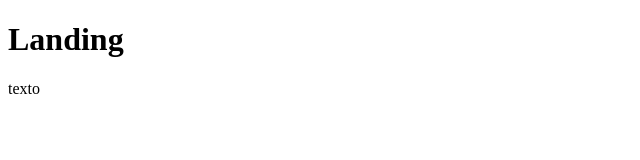
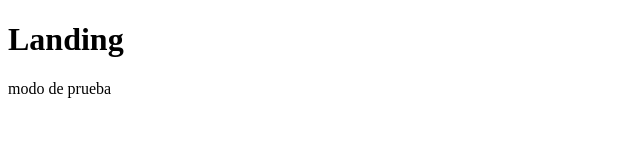
Before and after one commit to Harmandfx/Landing-project, a plain HTML site: page index.html in a window 1280 px wide. Shown: the full height of the page, 0-640 px from the left. Drawn offline with Linux system fonts and the light colour scheme.

Commit message:
Actualizar index.html

```diff
--- a/index.html
+++ b/index.html
@@ -7,7 +7,7 @@
 </head>
 <body>
     <h1>Landing</h1>
-    <p>texto</p>
+    <p>modo de prueba</p>
 
 </body>
 </html>
```
